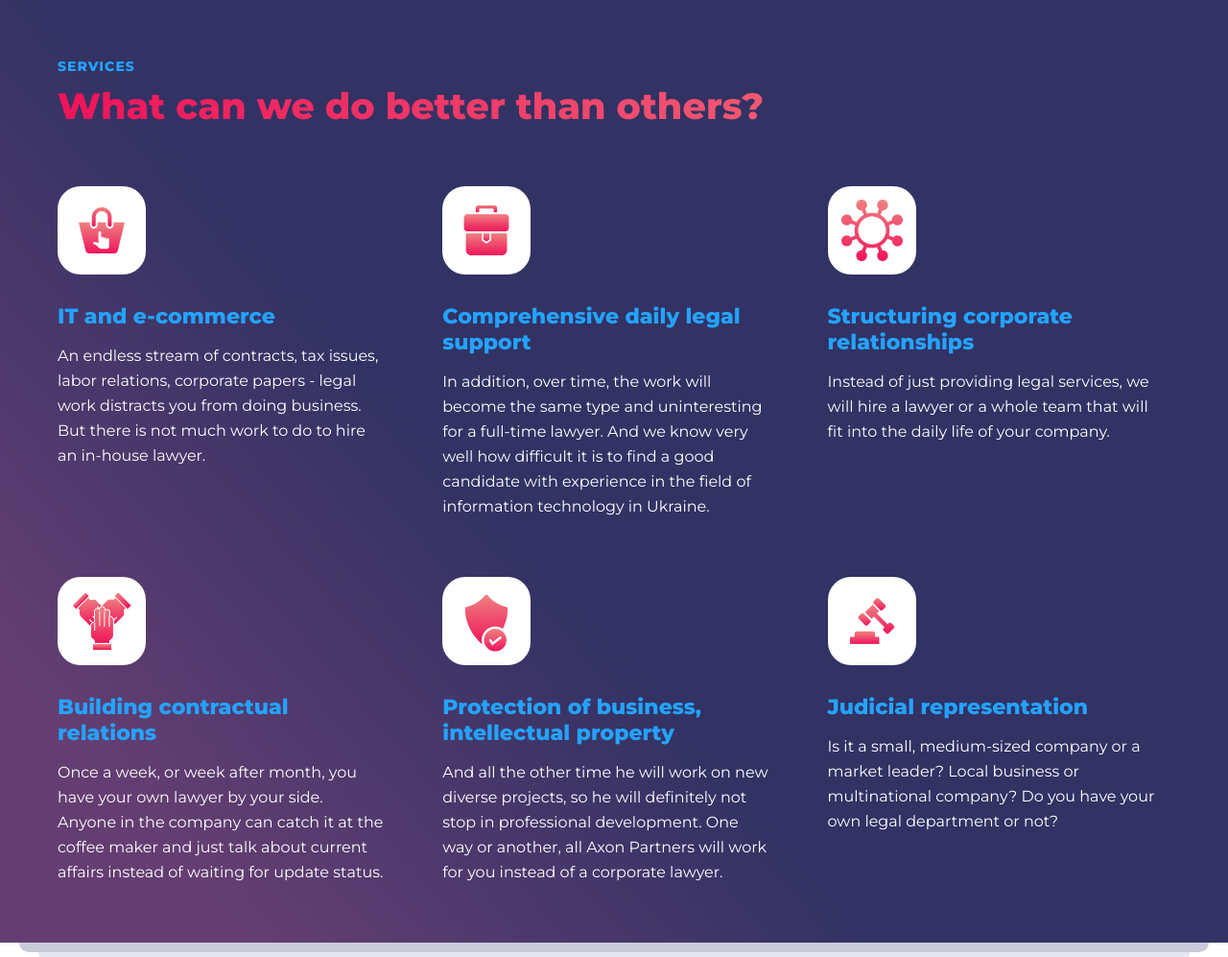
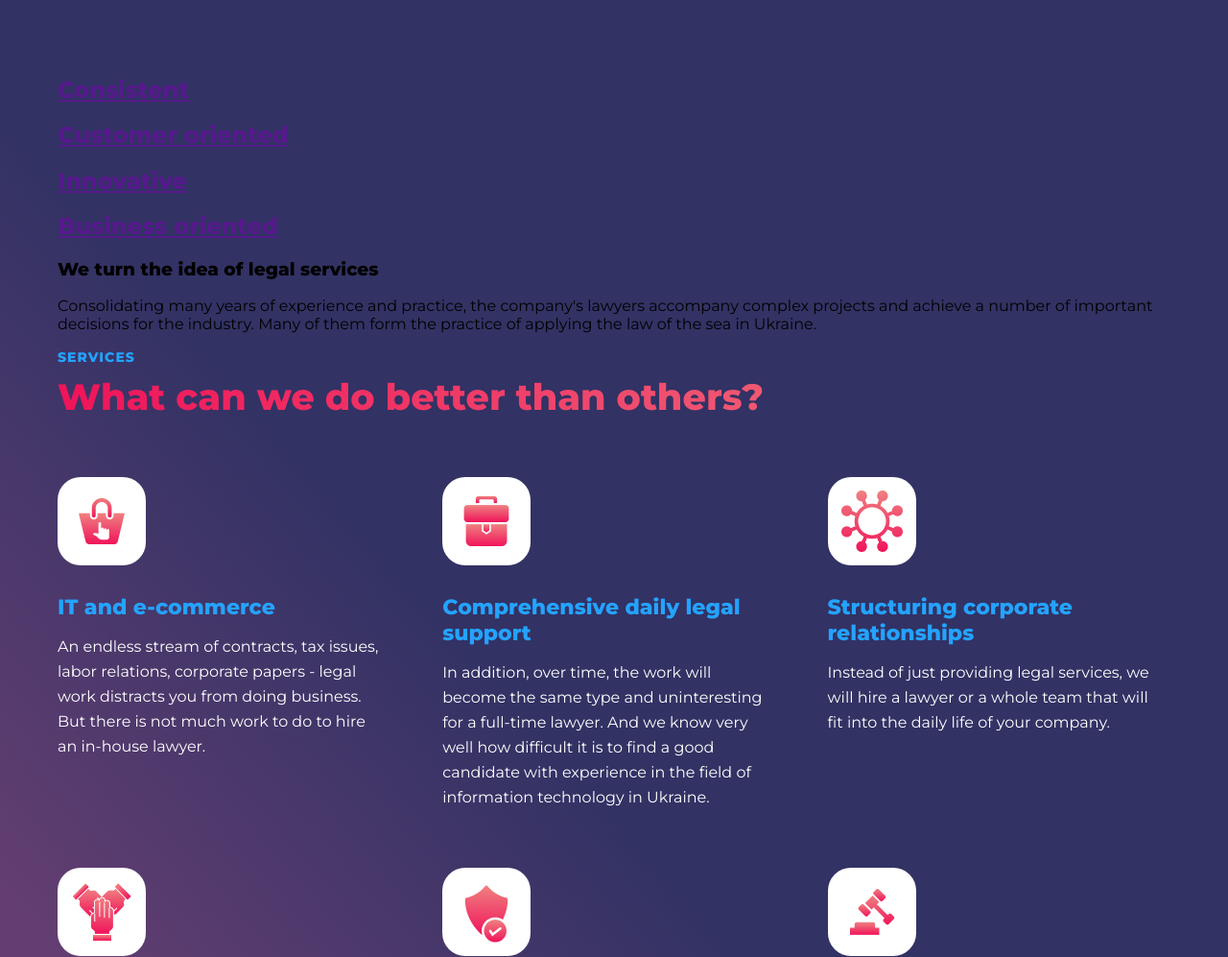
Before and after one commit to SergSeafarer/Final-project, a plain HTML site: page index.html in a window 1280 px wide. Shown: the top 997 px of the page at 96% size. Drawn offline with Linux system fonts and the light colour scheme.

Commit message:
add priorities layout

```diff
--- a/index.html
+++ b/index.html
@@ -14,6 +14,39 @@
 <body>
   <section class="services">
     <div class="wrapper">
+      <div class="priorities">
+        <div class="list list--overflow">
+          <a href="" class="list__link">
+            <h2 class="list__title list__title--active list__title--hover">
+              Consistent
+            </h2>
+          </a>
+          <a href="" class="list__link">
+            <h2 class="list__title list__title--hover">
+              Customer oriented
+            </h2>
+          </a>
+          <a href="" class="list__link">
+            <h2 class="list__title list__title--hover">
+              Innovative
+            </h2>
+          </a>
+          <a href="" class="list__link">
+            <h2 class="list__title list__title--hover">
+              Business oriented
+            </h2>
+          </a>
+        </div>
+        <div class="priorities__decor"></div>
+        <div class="priorities__description">
+          <h3 class="priorities__description__title">
+            We turn the idea of legal services
+          </h3>
+          <p class="priorities__description__text">
+            Consolidating many years of experience and practice, the company's lawyers accompany complex projects and achieve a number of important decisions for the industry. Many of them form the practice of applying the law of the sea in Ukraine.
+          </p>
+        </div>
+      </div>
       <a href="" class="service-link">services</a>
       <h2 class="title">
         What can we do better than others?
```
